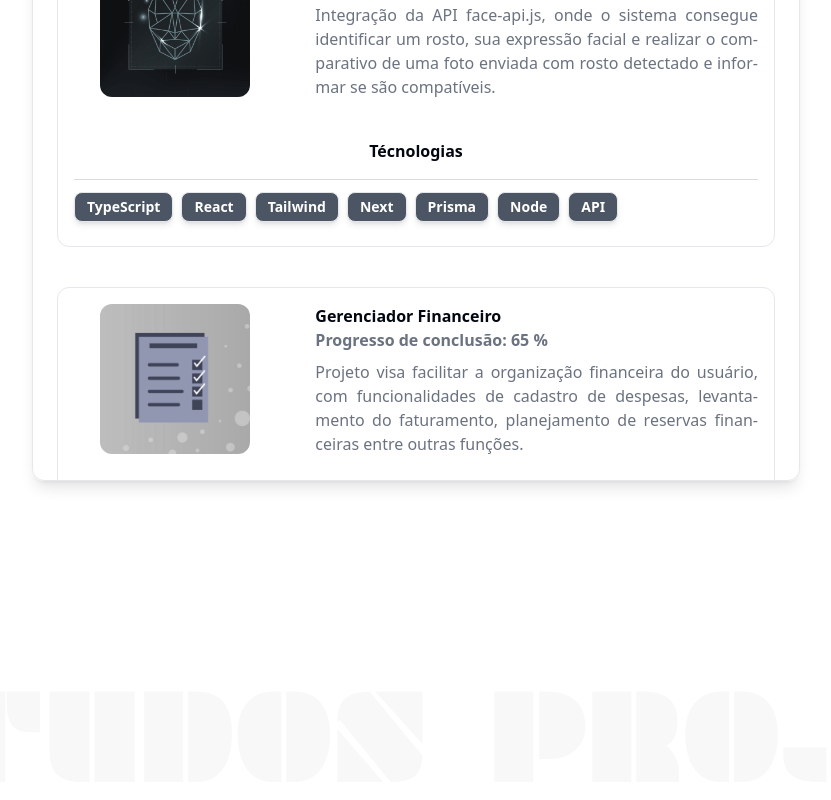
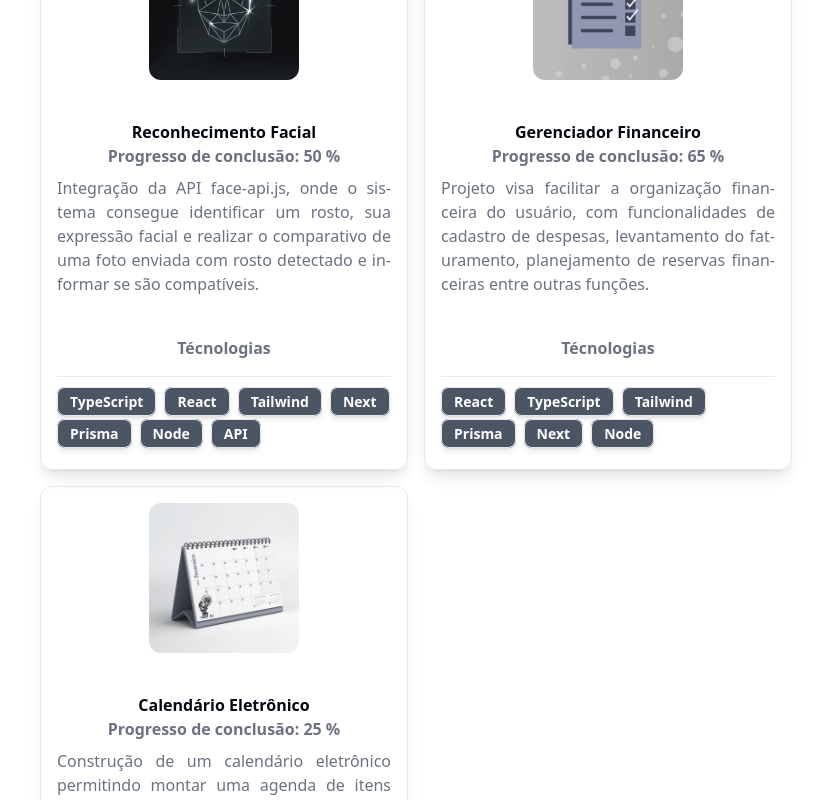
Before and after one commit to taynanhott/portfolio, a Next.js app: page /home in a window 1280 px wide. Shown: the part 1080-1880 px from the top of the page, without its empty margins (224-1055 px from the left). Built offline with nearby package versions, Linux system fonts and the light colour scheme.

Commit message:
fix layout experience

```diff
--- a/src/app/home/page.tsx
+++ b/src/app/home/page.tsx
@@ -17,8 +17,8 @@ export default function Home() {
           <Project />
         </div>
         <div className="relative pointer-events-none  mt-12 md:mt-24 lg:mt-48">
-          <ParallaxText baseVelocity={-5}>ESTUDOS PROJETOS ESTUDOS PROJETOS</ParallaxText>
-          <ParallaxText baseVelocity={5}>EXPERIENCIAS PROFISSIONAIS EXPERIENCIAS PROFISSIONAIS</ParallaxText>
+          <ParallaxText baseVelocity={5}>ESTUDOS PROJETOS ESTUDOS PROJETOS</ParallaxText>
+          <ParallaxText baseVelocity={-5}>EXPERIENCIAS PROFISSIONAIS EXPERIENCIAS PROFISSIONAIS</ParallaxText>
         </div>
         <div className="max-w-3xl mx-auto flex gap-10 md:gap-4 lg:gap-16 flex-col md:flex-row mt-12 md:mt-24 lg:mt-48">
           <div className="flex flex-col">
--- a/src/components/Html/Body/Experience/experience.tsx
+++ b/src/components/Html/Body/Experience/experience.tsx
@@ -99,7 +99,7 @@ function Card({ cards }) {
                                         exit={{ opacity: 1, scale: 1 }}
                                         transition={{ duration: 0.5, delay: index * 0.1 }}
                                     >
-                                        <span className="backdrop-blur-xl border rounded-lg font-bold shadow-md p-4 text-sm py-1 px-3">{attribute}</span>
+                                        <span className="border rounded-lg font-bold shadow-md p-4 text-sm py-1 px-3">{attribute}</span>
                                     </motion.span>
                                 ))}
                             </div>
--- a/src/components/Html/Body/Project/project.tsx
+++ b/src/components/Html/Body/Project/project.tsx
@@ -1,4 +1,5 @@
 import Image from "next/image";
+import { motion } from "framer-motion";
 
 const components: { index: number; title: string; image: string; href: string; progress: number; text: string; tech: string[]; }[] = [
 
@@ -34,14 +35,15 @@ const components: { index: number; title: string; image: string; href: string; p
 function CardProject({ components }) {
     const listCard = components.map((component: any) => {
         return (
-            <div key={component.index} className={component.index != 0 ? `mt-10 p-4 border rounded-xl` : `p-4 border rounded-xl`}>
+            <div key={component.index} className="m-2 p-4 border rounded-xl lg:hover:scale-105 backdrop-blur-sm shadow-lg lg:hover:bg-white">
 
                 <a href={component.href}
                     target="_blank"
                     rel="noreferrer"
+                    className=""
                 >
                     <div className="lg:grid grid-cols-6 gap-4 md:gap-10">
-                        <div className="flex flex-col items-center col-span-2">
+                        <div className="flex flex-col items-center col-span-6">
                             <div className="">
                                 <Image
                                     width="150"
@@ -53,18 +55,26 @@ function CardProject({ components }) {
                                 />
                             </div>
                         </div>
-                        <div className="col-span-4 pt-4 lg:pt-0">
+                        <div className="col-span-6 pt-4 lg:pt-0 text-center">
                             <h1 className="font-bold">{component.title}</h1>
-                            <div className="flex flex-col gap-2 text-sm sm:text-base text-left">
+                            <div className="flex flex-col gap-2 text-sm sm:text-base">
                                 <h4 className="font-bold text-gray-500">Progresso de conclusão: {component.progress} %</h4>
                                 <p className="text-gray-500 text-justify hyphens-auto">{component.text}</p>
                             </div>
                         </div>
-                        <div className="col-span-6 pt-4 lg:pt-0">
-                            <p className=" mb-3 text-center font-semibold">Técnologias<div className="w-full border-b border-current opacity-15 p-2"></div></p>
+                        <div className="col-span-6 text-gray-500 pt-4 lg:pt-0">
+                            <p className="mb-3 text-center font-semibold">Técnologias<div className="w-full border-b border-current opacity-15 p-2"></div></p>
                             <div className="flex gap-x-2 gap-y-2 flex-wrap mb-2">
                                 {component.tech.map((attribute: string, index: number) => (
+                                <motion.span
+                                    key={`tech-${index}`}
+                                    whileInView={{ opacity: 1, scale: 1 }}
+                                    initial={{ opacity: 0, scale: 0 }}
+                                    exit={{ opacity: 1, scale: 1 }}
+                                    transition={{ duration: 0.5, delay: index * 0.1 }}
+                                >
                                     <span key={`attribute-` + index} className="text-white bg-gray-600 border rounded-lg font-bold shadow-md p-4 text-sm py-1 px-3">{attribute}</span>
+                                </motion.span>
                                 ))}
                             </div>
                         </div>
@@ -78,11 +88,11 @@ function CardProject({ components }) {
 
 export default function Project() {
     return (
-        <div className="max-w-3xl mx-auto ">
-            <div className="flex justify-center text-xl font-poppins text-center pointer-events-none border-b border-gray-500 border-current">
+        <div className="max-w-3xl mx-auto">
+            <div className="flex justify-center text-xl font-poppins text-center pointer-events-none border-b border-gray-500 border-current mb-8">
                 <h1>Projetos Pessoais</h1>
             </div>
-            <div className="flex mt-8 flex-col items-center max-h-[36rem] overflow-y-auto  backdrop-blur-sm rounded-xl border shadow-lg p-6 " style={{ overflowY: 'auto', scrollbarWidth: 'thin' }}>
+            <div className="lg:grid grid-cols-2">
                 <CardProject components={components} />
             </div>
         </div>
```
